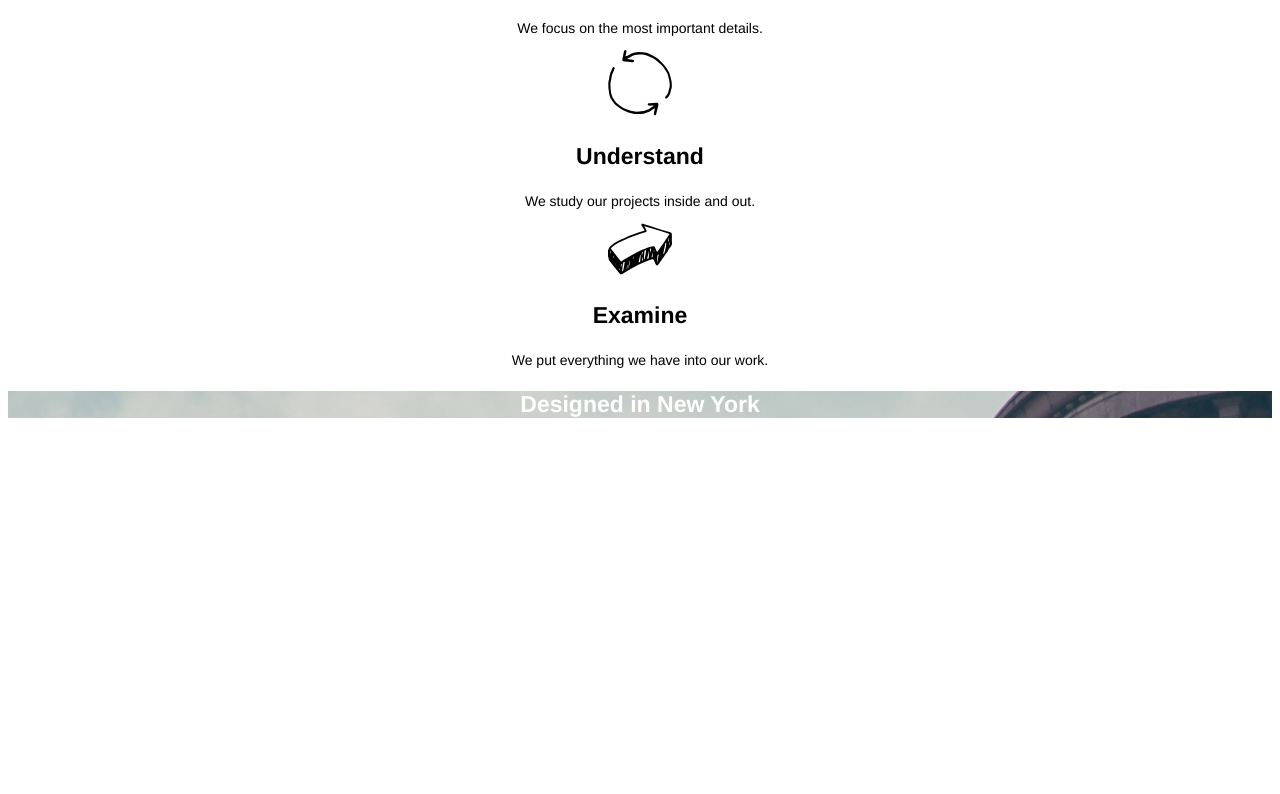
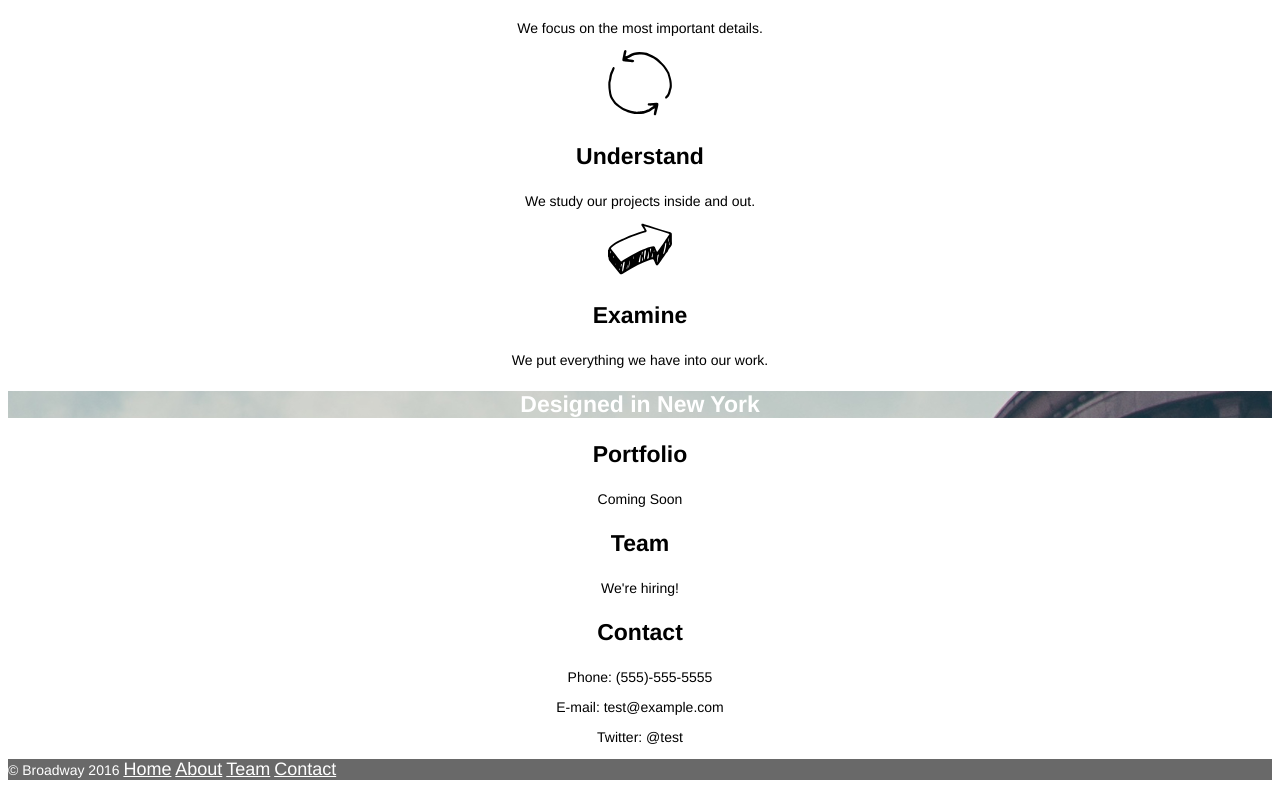
Before and after one commit to Ardison-Gardner/BroadwayDesign, a plain HTML site: page index.html in a window 1280 px wide. Shown: the part 524-1318 px from the top of the page. Before the commit the page ends 965 px from the top, so only its background shows below. Drawn offline with Linux system fonts and the light colour scheme.

```diff
--- a/index.html
+++ b/index.html
@@ -11,11 +11,21 @@
     <div class="header">
       <h1>Broadway Design</h1>
       <nav>
-        <p><a href="#">Home</a></p>
-        <p><a href="#">About</a></p>
-        <p><a href="#">Work</a></p>
-        <p><a href="#">Team</a></p>
-        <p><a href="#">Contact</a></p>
+        <p>
+          <a class="btn-nav" href="#">Home</a>
+        </p>
+        <p>
+          <a class="btn-nav" href="#">About</a>
+        </p>
+        <p>
+          <a class="btn-nav" href="#">Work</a>
+        </p>
+        <p>
+          <a class="btn-nav" href="#">Team</a>
+        </p>
+        <p>
+          <a class="btn-nav" href="#">Contact</a>
+        </p>
     </nav>
   </div>
   <!-- First section. -->
@@ -35,4 +45,31 @@
   <div id="break">
     <h3>Designed in New York</h3>
   </div>
+  <!-- Portfolio -->
+  <div class="portfolio">
+    <h3>Portfolio</h3>
+    <p>Coming Soon</p>
+  </div>
+  <!-- Team. -->
+  <div class="team">
+    <h3>Team</h3>
+    <p>We're hiring!</p>
+  </div>
+  <!-- Contact. -->
+  <div class="contact">
+    <h3>Contact</h3>
+    <p>Phone: (555)-555-5555</p>
+    <p>E-mail: test@example.com</p>
+    <p>Twitter: @test</p>
+  </div>
+  <!-- Footer.-->
+  <div class="footer">
+    <p>
+      &copy; Broadway 2016
+      <a class="btn-nav" href="#">Home</a>
+      <a class="btn-nav" href="#">About</a>
+      <a class="btn-nav" href="#">Team</a>
+      <a class="btn-nav" href="#">Contact</a>
+    </p>
+  </div>
 </html>
--- a/resources/css/style.css
+++ b/resources/css/style.css
@@ -9,7 +9,6 @@ h1 {
   color: white;
   font-size: 70px;
   font-weight: bold;
-  text-align: center;
 }
 
 h2 {
@@ -26,22 +25,23 @@ p {
   font-size: 14px;
 }
 
-.header {
-  background-image: url("../images/the-flatiron-building.png");
-  /*background-position: center;
-  background-repeat: no-repeat;
-  background-size: cover;*/
-}
-
-.header a {
+.btn-nav {
   color: white;
   font-size: 18px;
 }
 
+.header {
+  background-image: url("../images/the-flatiron-building.png");
+}
+
+.footer {
+  background-color: dimgray;
+  color: white;
+  font-size: 11px;
+  text-align: left;
+}
+
 #break {
   background-image: url("../images/the-flatiron-building.png");
-  /*background-position: center;
-  background-repeat: no-repeat;
-  background-size: cover;*/
   color: white;
 }
```
